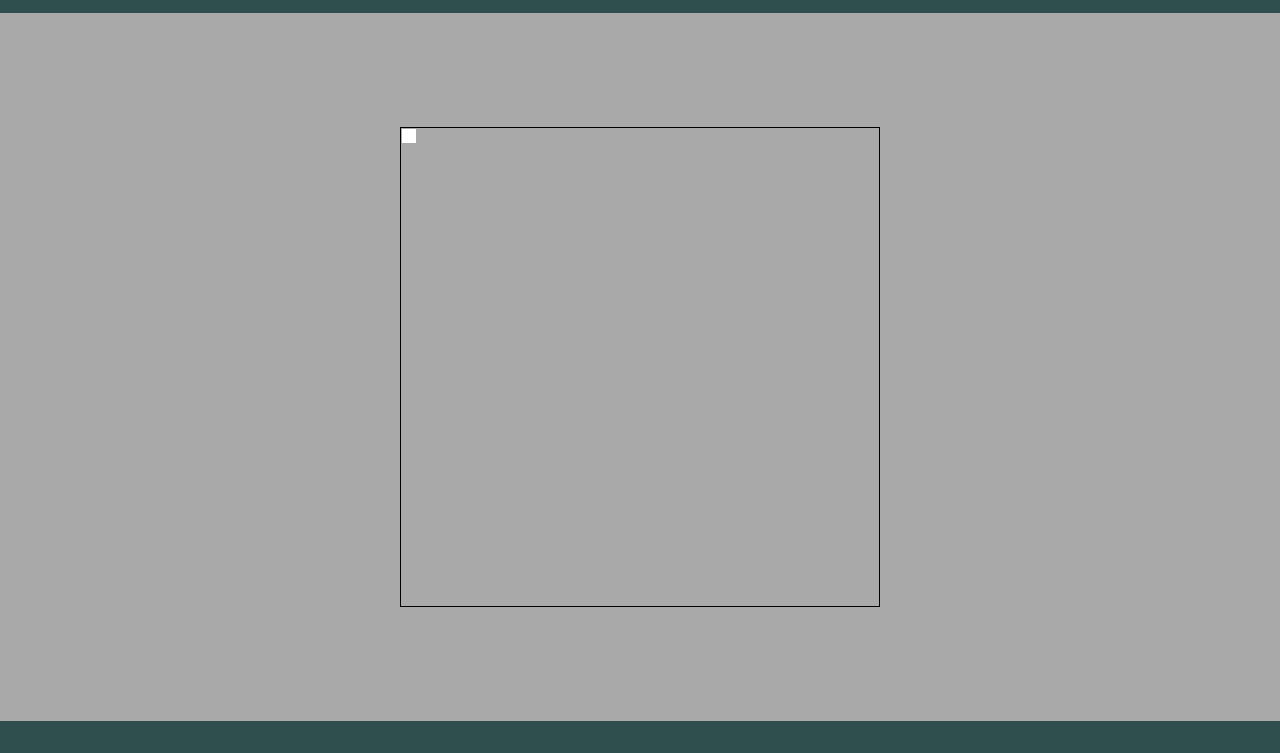
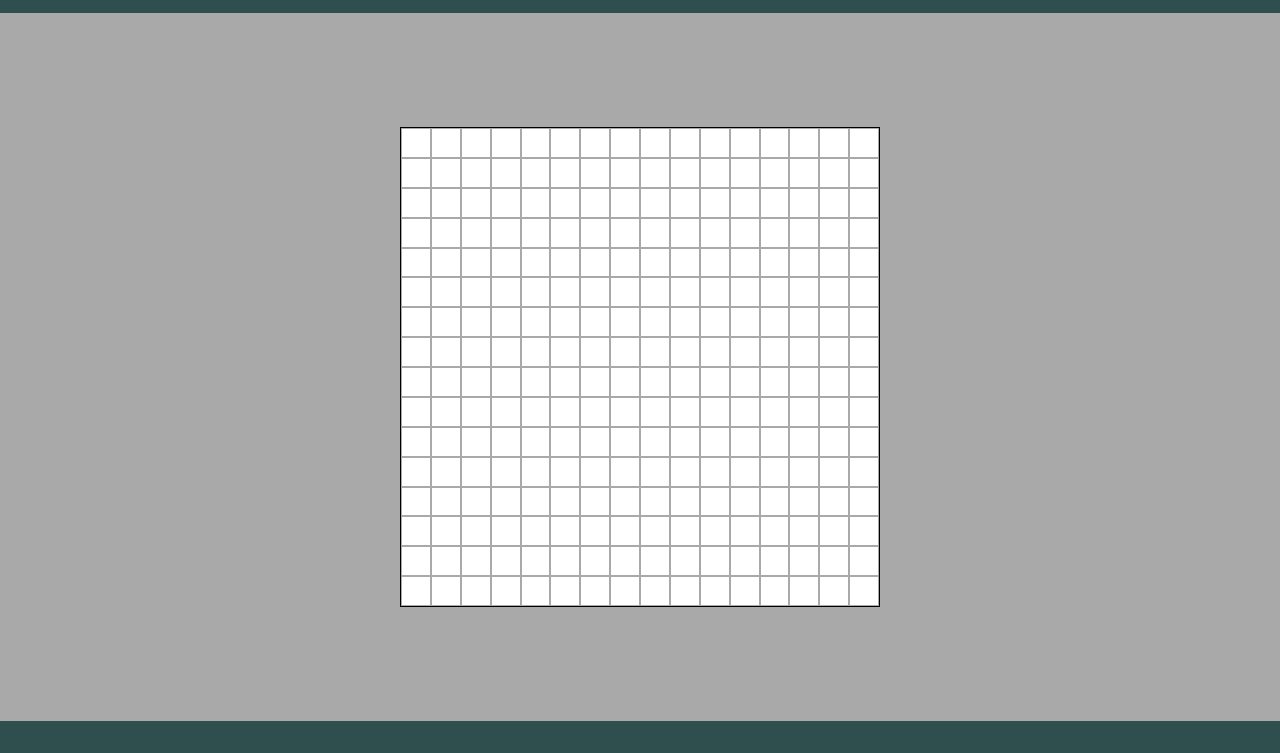
Before and after one commit to JCEE-Raven/odin-etch-a-sketch, a plain HTML site: page index.html in a window 1280 px wide. Shown: the part 47-800 px from the top of the page. Drawn offline with Linux system fonts and the light colour scheme.

Commit message:
Add function to make grid
function to make grid populates board container with grid items that
auto size to fill based on a square grid

```diff
--- a/css/style.css
+++ b/css/style.css
@@ -41,10 +41,6 @@ body {
 
 .etchGridPiece {
     border: 1px solid darkgray;
-    /* for debugging */
-    height: 16px;
-    width: 16px;
-    /* ------------- */
 }
 
 .etchGridPiece.blank {
--- a/js/etch-a-sketch.js
+++ b/js/etch-a-sketch.js
@@ -2,16 +2,20 @@
 
 //variables
 const etchBoardContainer = document.querySelector('.etchBoardContainer');
-const etchGridPiece = document.createElement('div');
-etchGridPiece.classList.add('etchGridPiece', 'blank')
 
-const initialGridSize = 16 * 16;
-console.log("Initial size is " + initialGridSize)
+//create initial grid
+const initialGridSize = 16;
+console.log("Initial size is " + initialGridSize * initialGridSize)
 buildGrid(initialGridSize);
 
-function buildGrid(gridSize){
+function buildGrid(halfGridSize){
+    let gridSize = halfGridSize * halfGridSize;
     for(let i = 0; i < gridSize; i++){
         console.log('loop : ' + i);
+        const etchGridPiece = document.createElement('div');
+        etchGridPiece.classList.add('etchGridPiece', 'blank')
+        etchGridPiece.style.minHeight = "calc(100% / " + halfGridSize  + ")";
+        etchGridPiece.style.minWidth = "calc(100% / " + halfGridSize  + ")";
         etchBoardContainer.appendChild(etchGridPiece);
     }
 
```
